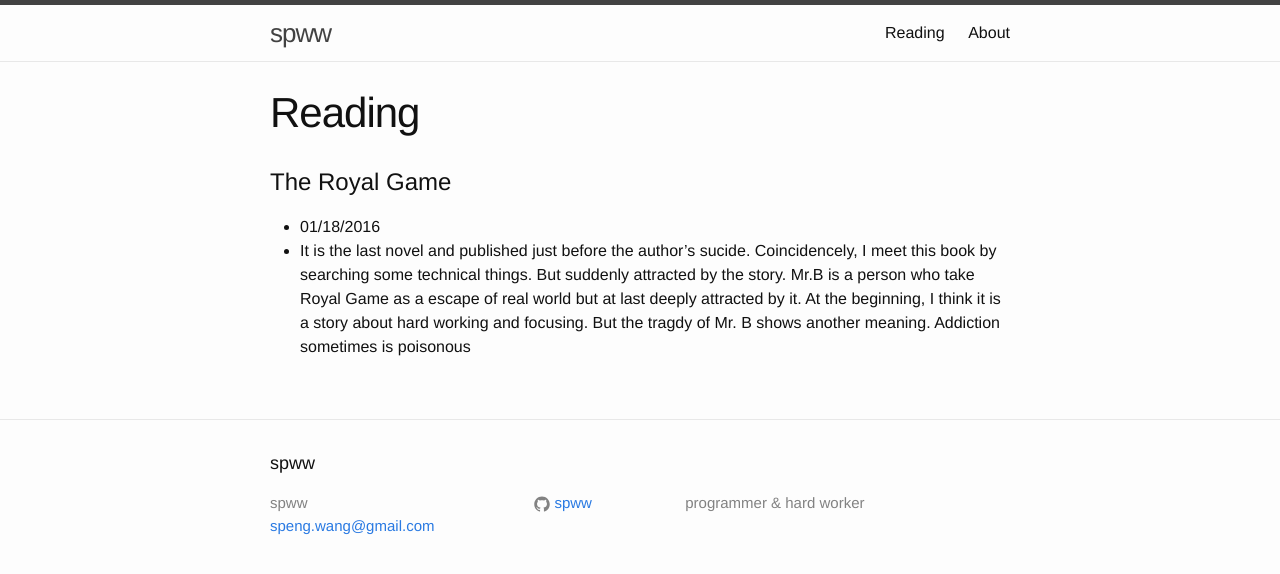
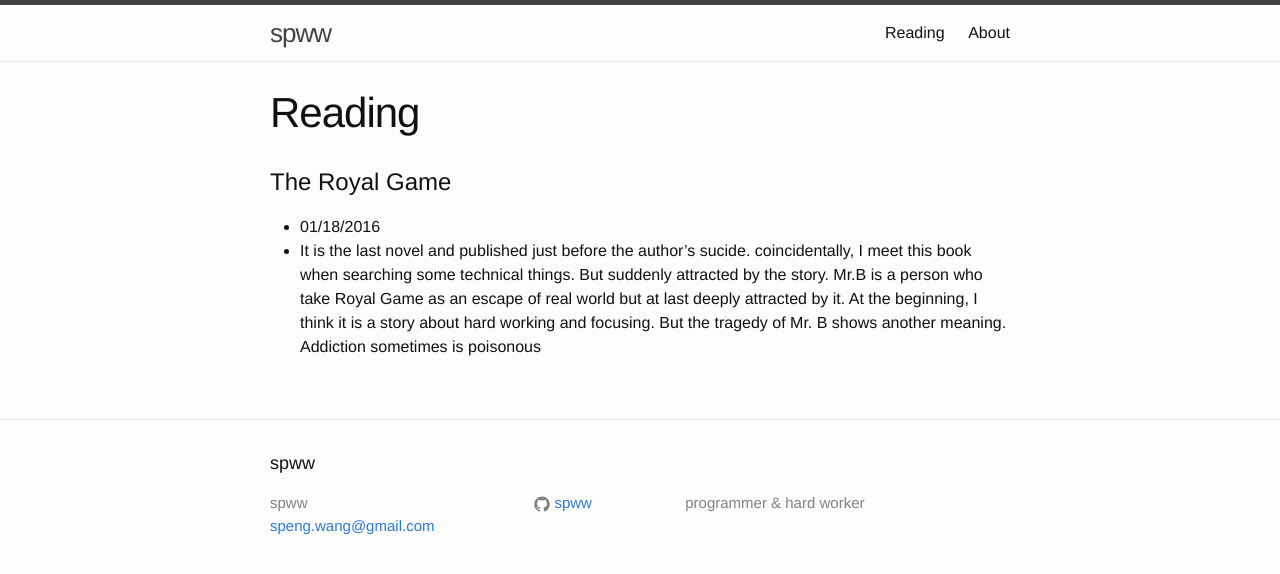
Before and after one commit to SPWW/oldblog, a Jekyll site: the page built from Reading.md, in a window 1280 px wide. Shown: the top 574 px of the page. Built offline with Jekyll 4.4.1, drawn with Linux system fonts in a browser that asks for light colours.

Commit message:
Update Reading.md

```diff
--- a/Reading.md
+++ b/Reading.md
@@ -7,4 +7,4 @@ permalink: /Reading/
 #The Royal Game
 
 - 01/18/2016
-- It is the last novel and published just before the author's sucide. Coincidencely, I meet this book by searching some technical things. But suddenly attracted by the story. Mr.B is a person who take Royal Game as a escape of real world but at last deeply attracted by it. At the beginning, I think it is a story about hard working and focusing. But the tragdy of Mr. B shows another meaning. Addiction sometimes is poisonous
+- It is the last novel and published just before the author's sucide. coincidentally, I meet this book when searching some technical things. But suddenly attracted by the story. Mr.B is a person who take Royal Game as an escape of real world but at last deeply attracted by it. At the beginning, I think it is a story about hard working and focusing. But the tragedy of Mr. B shows another meaning. Addiction sometimes is poisonous
```
